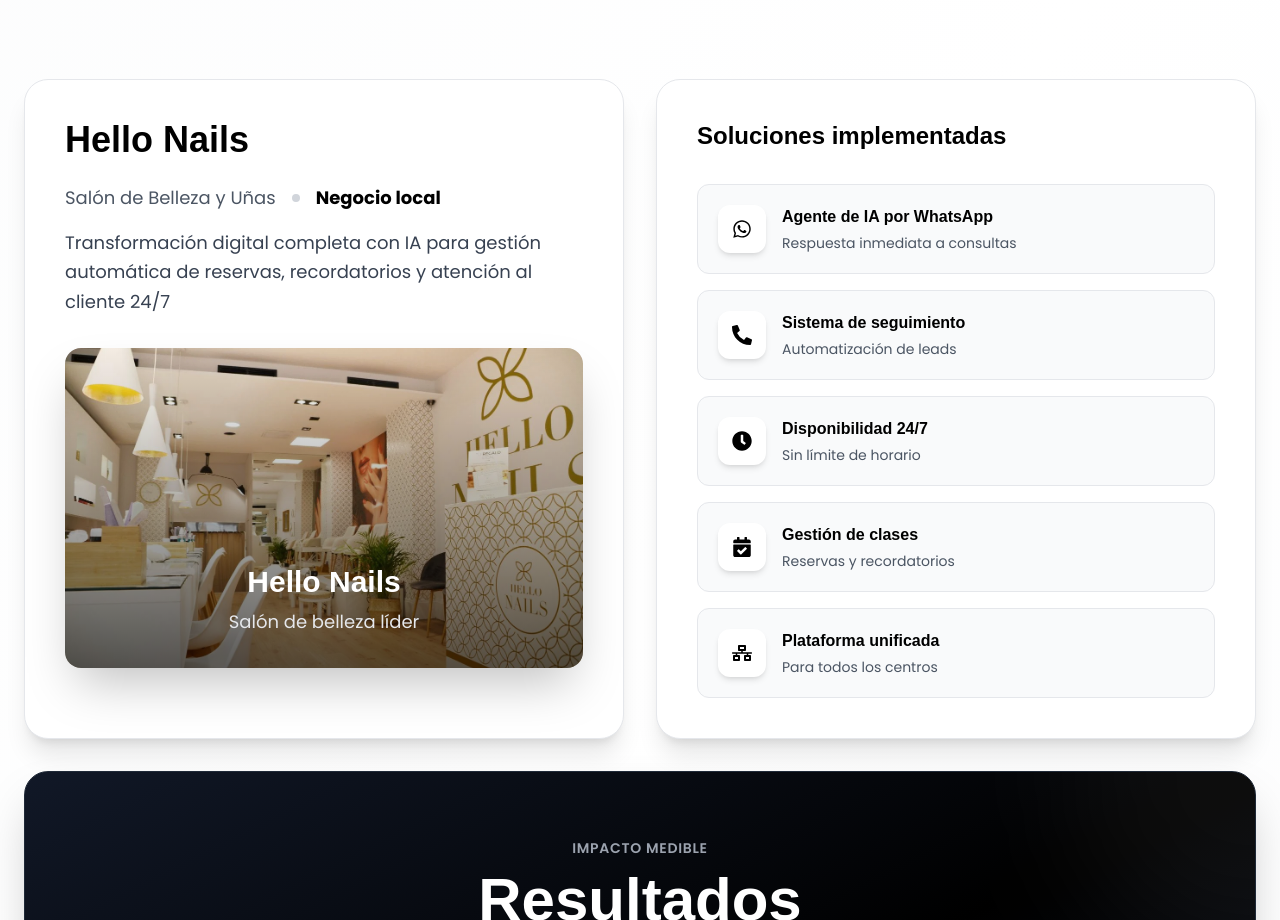
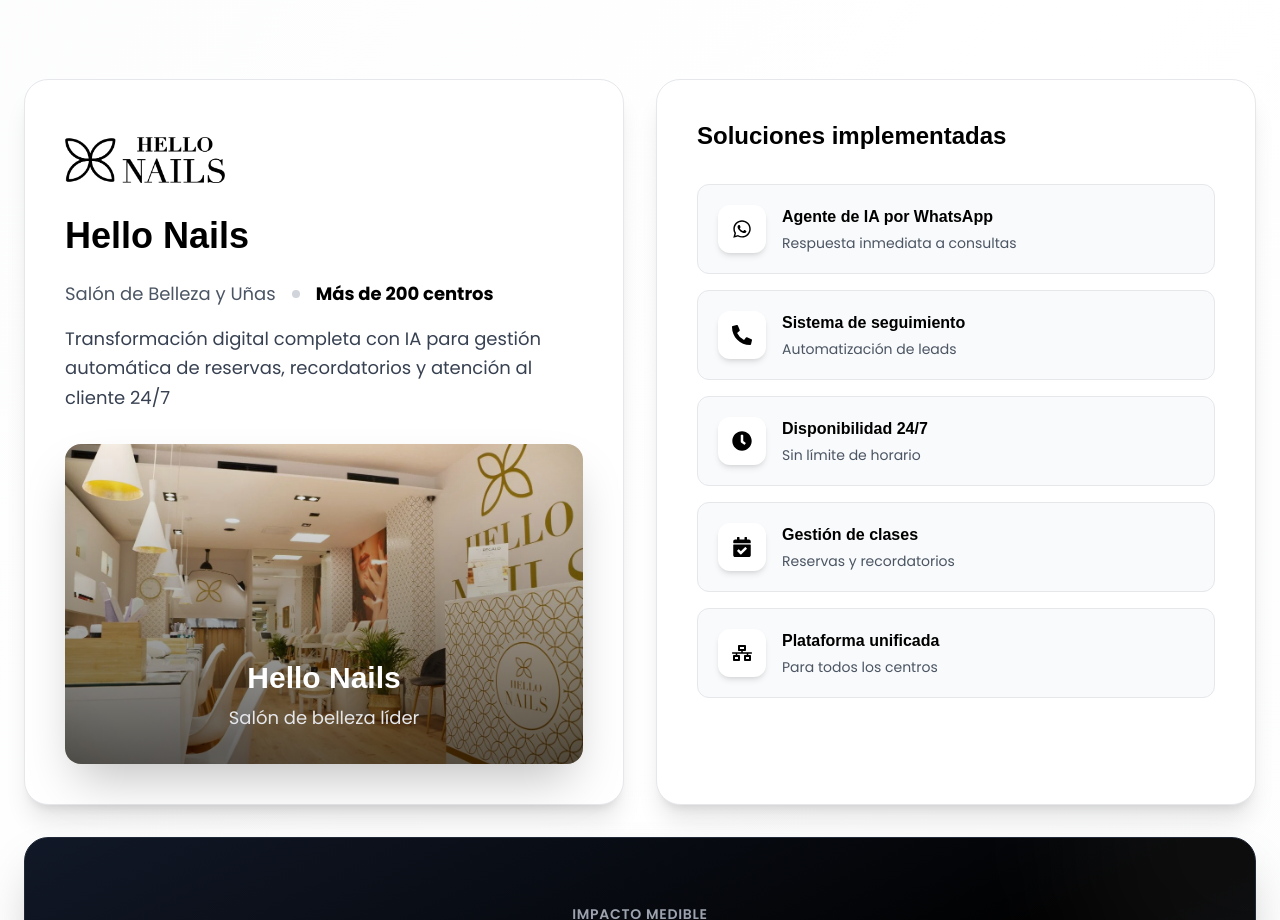
Before and after one commit to Aguti1902/nexgent-nueva-web, a Next.js app: page / in a window 1280 px wide. Shown: the part 5467-6387 px from the top of the page. Built offline with nearby package versions, Linux system fonts and the light colour scheme; a web font is replaced by a local one.

Commit message:
Add Hello Nails logo and update to +200 centers

```diff
--- a/components/home/CaseStudies.tsx
+++ b/components/home/CaseStudies.tsx
@@ -8,7 +8,7 @@
 const caseStudy = {
   company: 'Hello Nails',
   industry: 'Salón de Belleza y Uñas',
-  franchises: 'Negocio local',
+  franchises: 'Más de 200 centros',
   projectType: 'Transformación digital completa con IA para gestión automática de reservas, recordatorios y atención al cliente 24/7',
   features: [
     { icon: FaWhatsapp, title: 'Agente de IA por WhatsApp', description: 'Respuesta inmediata a consultas' },
@@ -77,6 +77,15 @@
               >
                 <div className="mb-8">
                   <div className="mb-6">
+                    <div className="relative w-40 h-20 mb-4">
+                      <Image
+                        src="/images/logos/HELLO NAILS.png"
+                        alt="Hello Nails Logo"
+                        fill
+                        className="object-contain"
+                        sizes="160px"
+                      />
+                    </div>
                     <h3 className="font-monda text-4xl font-bold text-black">{caseStudy.company}</h3>
                   </div>
                   <div className="flex items-center gap-4 mb-4">
```
